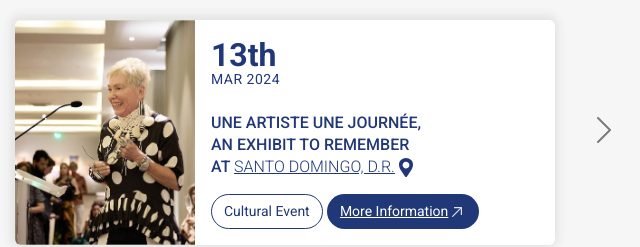
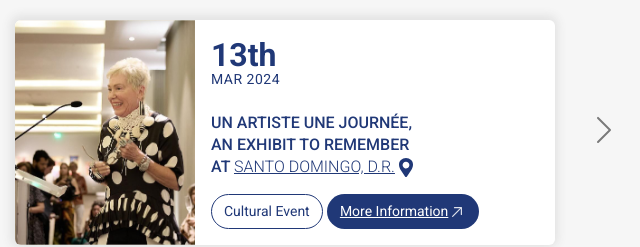
Before and after one commit to manuel-s90/manuel-s90.github.io, a plain HTML site: page index.html in a window 1280 px wide. Shown: the part 2492-2739 px from the top of the page, 640-1280 px from the left. Drawn offline with nearby package versions, Linux system fonts and the light colour scheme; files whose address does not match are found by name; a web font is replaced by a local one.

Commit message:
hot-fix
quick fix typo

```diff
--- a/index.html
+++ b/index.html
@@ -245,7 +245,7 @@
 				                            <div class="card-body">
 				                                <h3 class="card-date">13th</h3>
 				                                <h5 class="card-month">Mar 2024</h5>
-				                                <p class="card-text">Une Artiste Une Journée,<br> An Exhibit To Remember<br>at <a href="#">Santo Domingo, D.R.</a><img src="images/icons/location.svg" alt="location icon"></p>
+				                                <p class="card-text">Un Artiste Une Journée,<br> An Exhibit To Remember<br>at <a href="#">Santo Domingo, D.R.</a><img src="images/icons/location.svg" alt="location icon"></p>
 				                                <button type="button" class="btn secondary-tag">Cultural Event</button>
 				                                <a href="blog-un-artiste.html" type="button" class="btn btn-primary">More Information<span><img style="padding: 4px; max-width: 18px;" src="images/icons/arrow-up-right.svg" alt="arrow icon"></span></a>
 				                            </div>
```
